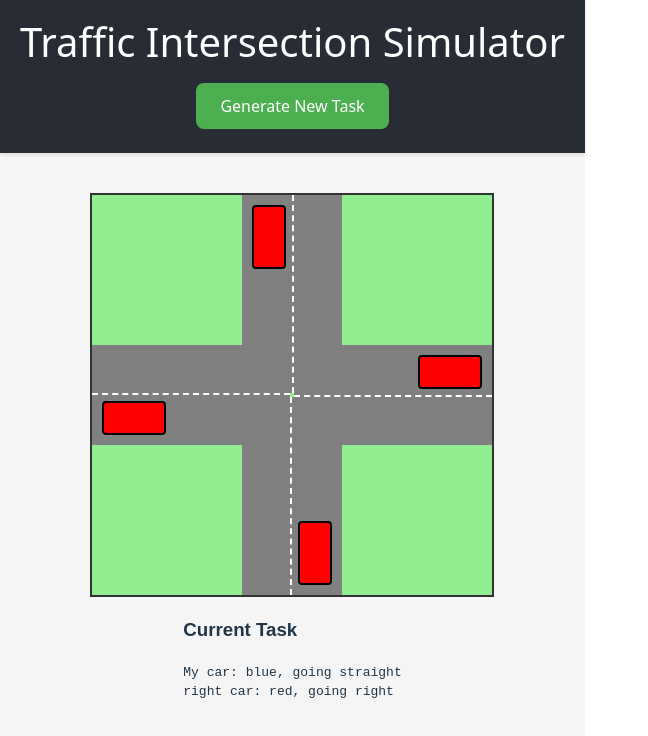
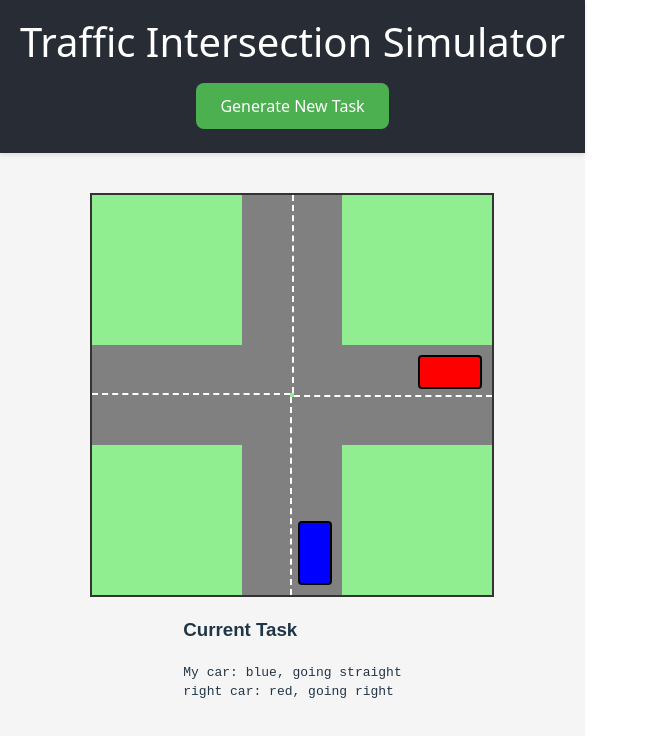
Before and after one commit to SimeonRolev/listovki, a React (Vite) app: page / in a window 1280 px wide. Shown: the top 736 px of the page, without its empty margins (0-648 px from the left). Built offline with nearby package versions, Linux system fonts and the light colour scheme.

Commit message:
Render cars

```diff
--- a/src/components/Crossroads.jsx
+++ b/src/components/Crossroads.jsx
@@ -11,24 +11,10 @@ const Crossroads = ({ task }) => {
 
     return (
       <div
-        className={`car car-${car.color}`}
-        title={`${car.position} ${car.color} car going ${car.turn}`}
+        className={`car`}
+        style={{ backgroundColor: car.color }}
       >
         <div className="car-body"></div>
-      </div>
-    );
-  };
-
-  const renderMyCar = () => {
-    return renderCar(myCar);
-  };
-
-  const renderTurnIndicator = (car, quadrant) => {
-    if (!car) return null;
-
-    return (
-      <div className={`turn-indicator turn-${car.turn} ${quadrant}`}>
-        {/* Arrow shape created with CSS pseudo-elements */}
       </div>
     );
   };
@@ -47,22 +33,22 @@ const Crossroads = ({ task }) => {
       <div className="crossroads">
         <div className='road-container'>
             <div className='road'>
-                <div className='car' style={{ backgroundColor: 'red' }} />
+                {renderCar(frontCar)}
             </div>
         </div>
         <div className='road-container road-right'>
             <div className='road'>
-                <div className='car' style={{ backgroundColor: 'red' }} />
+                {renderCar(rightCar)}
             </div>
         </div>
         <div className='road-container road-bottom'>
             <div className='road'>
-                <div className='car' style={{ backgroundColor: 'red' }} />
+                {renderCar(myCar)}
             </div>
         </div>
         <div className='road-container road-left'>
             <div className='road'>
-                <div className='car' style={{ backgroundColor: 'red' }} />
+                {renderCar(leftCar)}
             </div>
         </div>
       </div>
```
